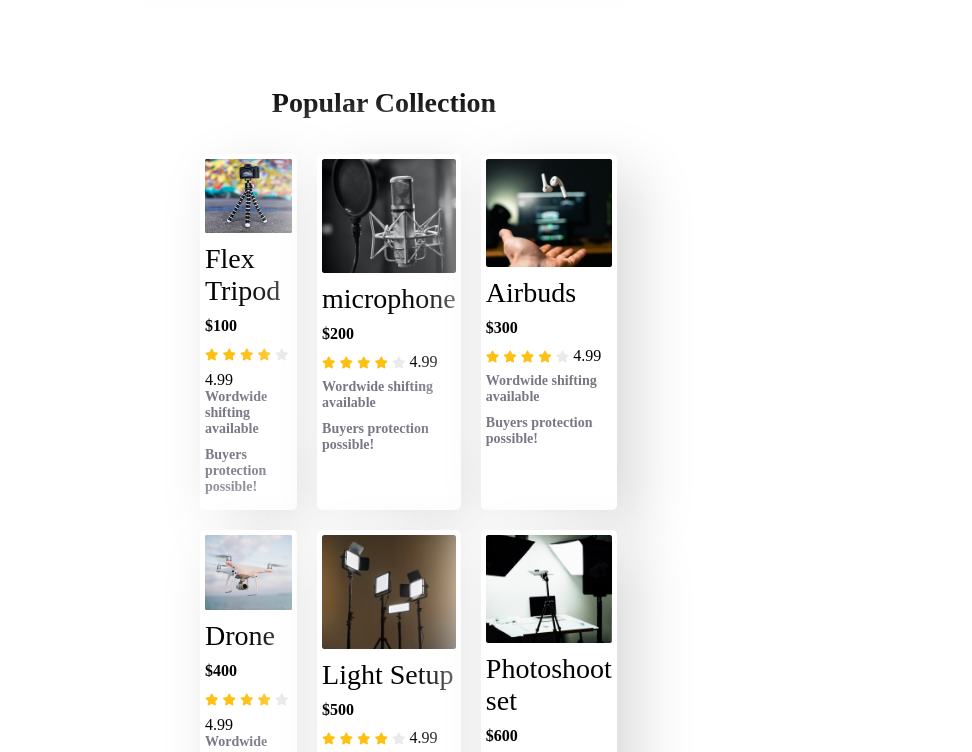
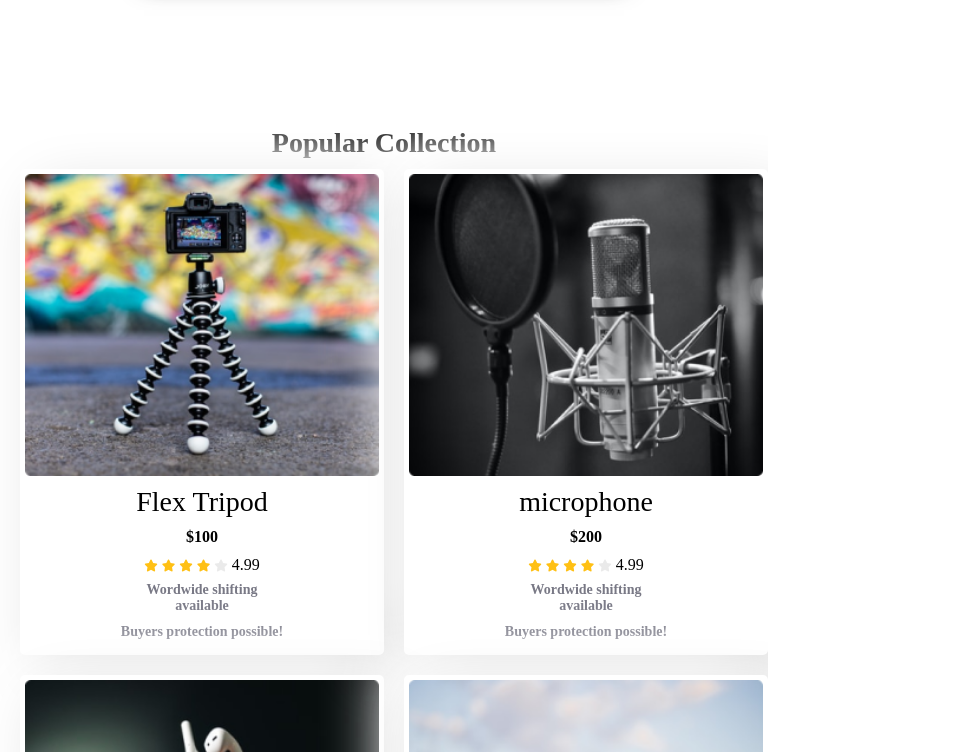
Before and after one commit to Farhad-Tanveer/influencer-gears, a plain HTML site: page index.html in a window 768 px wide. Shown: the part 1141-1893 px from the top of the page, 972 px wide, since content can reach past the window. Drawn offline with Linux system fonts and the light colour scheme.

Commit message:
added tab responsive

```diff
--- a/styles/style.css
+++ b/styles/style.css
@@ -232,6 +232,7 @@ p {
 
 /* media quaries */
 
+/* mobile devices */
 @media only screen and (max-width:576px) {
     .hidden {
         display: none;
@@ -294,3 +295,39 @@ p {
         object-fit: cover;
     }
 }
+
+/* tab and tablet devices */
+@media only screen and (min-width:577px) and (max-width:992px) {
+
+    header,
+    main {
+        padding: 10px;
+    }
+
+    .banner {
+        flex-direction: column-reverse;
+    }
+
+    .collection-container {
+        grid-template-columns: repeat(2, 1fr);
+        justify-content: center;
+        width: 100%;
+    }
+
+    .featured-container {
+        flex-direction: column-reverse;
+        margin: 80px 0;
+
+    }
+
+    .banner,
+    .collection-container,
+    .featured-container,
+    .banner-description,
+    .featured-description {
+        text-align: center;
+        margin: 10px;
+        padding: 0;
+    }
+
+}
```
